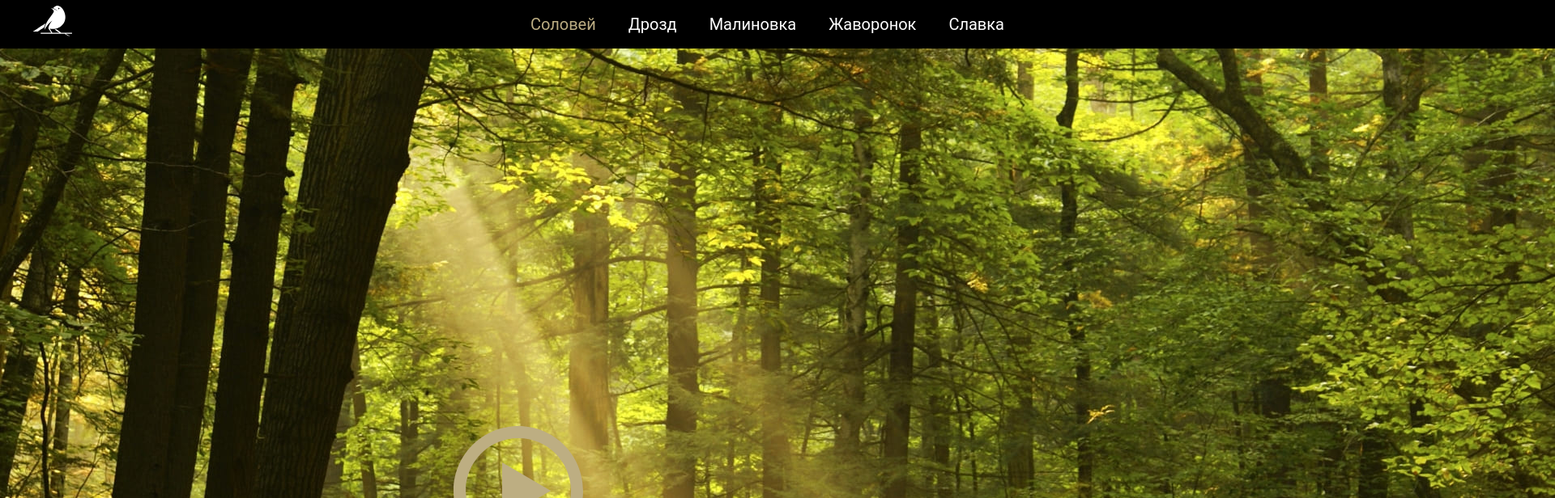
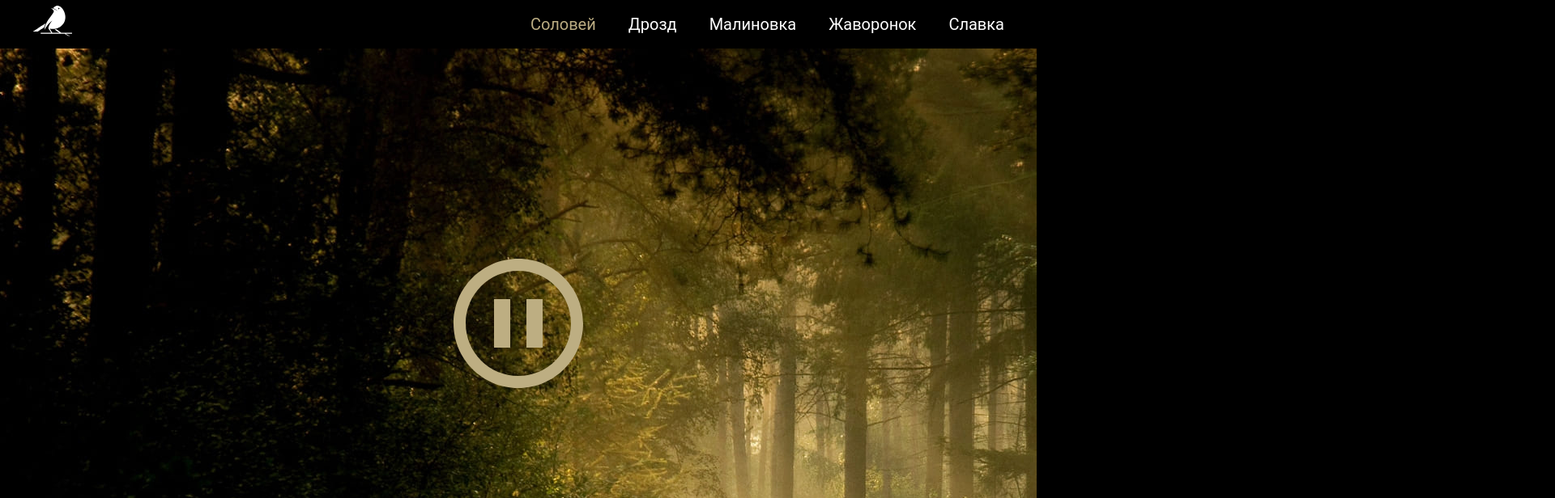
Before and after one commit to Teryo2/js30-1.1, a plain HTML site: page index.html in a window 1280 px wide. Both pictures are taken after a click on the item "Соловей". Shown: the top 616 px of the page at 81% size, 1920 px wide, since content can reach past the window. Drawn offline with Linux system fonts and the light colour scheme.

Commit message:
Add files via upload

```diff
--- a/index.html
+++ b/index.html
@@ -25,7 +25,6 @@
     </header>
     <main class="main">
         <div class="img-container">
-        <img class="img-1" src="./assest/img/forest.jpg" name="example_img">
         <button class="play"></button>
         </div>
     </main>
--- a/index.js
+++ b/index.js
@@ -1,26 +1,54 @@
-const button = document.querySelector('button');
+const obj = {
+    forest : {    file : 'forest.jpg',   sound: 'forest.mp3'},
+    solovey : {    file : 'solovey.jpg',  sound: 'solovey.mp3'},
+    drozd : {      file : 'drozd.jpg',    sound: 'drozd.mp3' },
+    zarynka : {  file : 'zarynka.jpg',  sound: 'zarynka.mp3'},
+    javoronok : { file : 'javoronok.jpg',sound: 'javoronok.mp3'},
+    slavka : {     file : 'slavka.jpg',   sound: 'slavka.mp3'}
+};
 
-function toggleBtn() {
-  button.classList.toggle('pause');
-}
-button.addEventListener('click', toggleBtn);
+const links = document.querySelectorAll('[data-item]');
+const button = document.querySelector('.play');
+const image = document.querySelector('.main');
 
-const portfolioButt = document.querySelector(".nav-list");
-const portfolioImg = document.querySelector(".img-container");
+let isPlaying = false;
 
+const audio = new Audio();
+let currentSound = `./assest/audio/${obj.forest.sound}`;
 
-const choiceActive = (event) =>{
-    portfolioButt.querySelectorAll(".nav-item")
-    .forEach( but =>{
-        but.classList.remove("active");
+window.addEventListener('load', preloadImages);
+
+links.forEach((link, index) => {
+    link.addEventListener('click', () => {
+        image.style.background = `url(./assest/img/${obj[link.dataset.item].file})`;
+        currentSound = `./assest/audio/${obj[link.dataset.item].sound}`;
+        links.forEach((b) => b.classList.remove('active'));
+        link.classList.add('active');
+
+        isPlaying = false;
+        playAudio();
+    });
+});
+
+button.addEventListener('click', playAudio);
+
+function playAudio() {
+    if(!isPlaying) {
+        audio.src = currentSound;
+        audio.currentTime = 0;
+        audio.play();
+        isPlaying = true;
+        button.classList.add('pause');
+    } else {
+        audio.pause();
+        isPlaying = false;
+        button.classList.remove('pause');
+    }
+};
+
+function preloadImages() {
+    links.forEach((button, index)=> {
+        const img = new Image();
+        img.src = `./assets/img/${obj[button.dataset.item].file}`;
     })
-    if(event.target.classList.contains("nav-item")){
-        event.target.classList.add("active");
-    }
-}
-
-portfolioButt.addEventListener("click", choiceActive);
-
-function l_image (a) {
-    document.example_img.src = a;
-}
+};
--- a/style.css
+++ b/style.css
@@ -98,13 +98,14 @@ body {
 }
 
 .main {
-    position: relative;
+    display: flex;
     justify-content: center;
     align-items: center;
-    height: 1100px;
+    height: calc(100vh - 120px);
     min-height: 280px;
+    background-image: url("./assest/img/forest.jpg");
     background-size: cover;
-}
+  }
 
 .img-container {
     position: relative;
```
